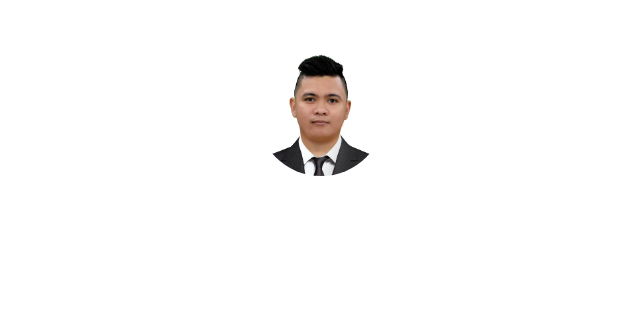
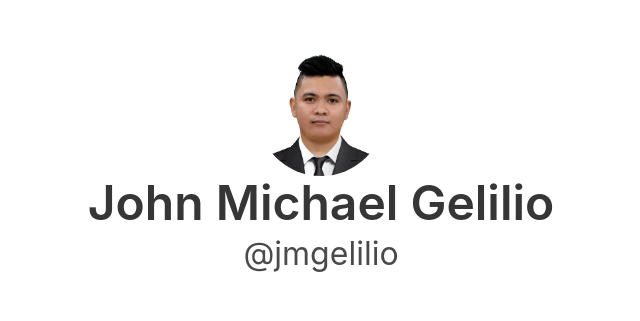
Before and after one commit to jmgelilio/profile, a Flask app: page / in a window 1280 px wide. Shown: the top 321 px of the page, without its empty margins (319-959 px from the left). Run offline with Flask 2, Linux system fonts and the light colour scheme.

Commit message:
Add profile content profile name

```diff
--- a/templates/index.html
+++ b/templates/index.html
@@ -3,15 +3,17 @@
   <head>
     <meta charset="utf-8">
     <meta name="viewport" content="width=device-width, initial-scale=1">
-    <title>Hello Bulma!</title>
+    <title>JM Gelilio</title>
     <link rel="stylesheet" href="https://cdn.jsdelivr.net/npm/bulma@0.9.4/css/bulma.min.css">
     <link rel="shortcut icon" type="image/x-icon" href="{{ url_for('static', filename='images/id.jpg') }}">
   </head>
   <body>
-  <section class="section">
+  <section class="section has-text-centered">
     <figure class="image container is-128x128">
         <img class="is-rounded" src="{{ url_for('static', filename='images/id.jpg') }}">
     </figure>
+    <p class="title is-1">John Michael Gelilio</p>
+    <p class="subtitle is-3">@jmgelilio</p>
   </section>
   </body>
 </html>
```
